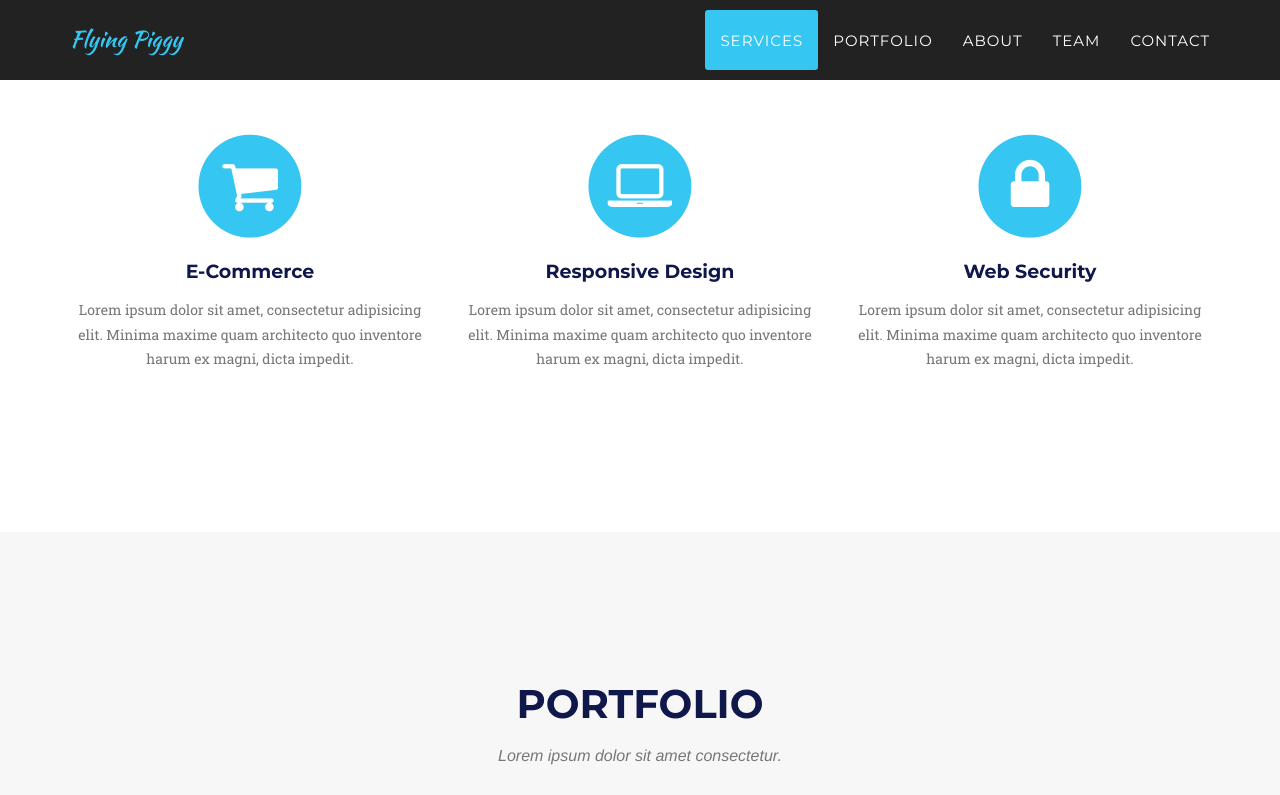
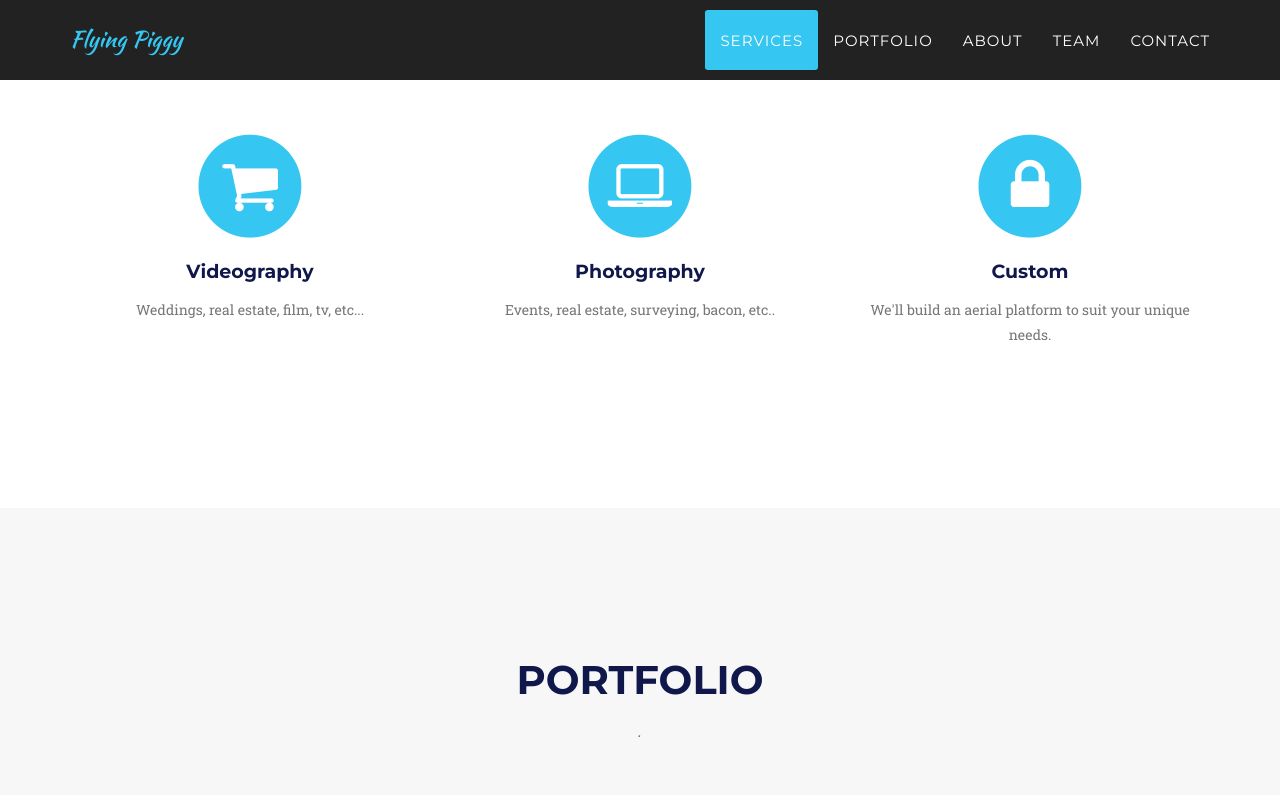
Before and after one commit to dronepiggy/dronepiggy.github.io, a Jekyll site: the page built from _posts/2014-07-13-project-6.markdown, in a window 1280 px wide and 1400 px high, scrolled down 938 px. Shown: the top 795 px of the window. Built offline with Jekyll 4.4.1, drawn with Linux system fonts in a browser that asks for light colours; some web fonts are replaced; some of the changed text lies outside the part shown; grey boxes are pictures that could not be loaded.

Commit message:
Update portfolio

```diff
--- a/_includes/modals.html
+++ b/_includes/modals.html
@@ -14,20 +14,18 @@
                         <div class="modal-body">
                             <h2>{{ post.title }}</h2>
                             <hr class="star-primary">
-                            <img src="img/portfolio/{{ post.img }}" class="img-responsive img-centered" alt="{{ post.alt }}">
+                            <div class='embed-container'><iframe src='https://player.vimeo.com/video/{{ post.vimeo-id }}' frameborder='0' webkitAllowFullScreen mozallowfullscreen allowFullScreen></iframe></div>
                             <p>{{ post.description }}</p>
                             <ul class="list-inline item-details">
                                 <li>Client:
-                                    <strong><a href="http://startbootstrap.com">{{ post.client }}</a>
+                                    <strong><a href="{{ post.website }}">{{ post.client }}</a>
                                     </strong>
                                 </li>
                                 <li>Date:
-                                    <strong><a href="http://startbootstrap.com">{{ post.project-date }}</a>
-                                    </strong>
+                                    <strong>{{ post.project-date }}</strong>
                                 </li>
                                 <li>Service:
-                                    <strong><a href="http://startbootstrap.com">{{ post.category }}</a>
-                                    </strong>
+                                    <strong>{{ post.category }}</strong>
                                 </li>
                             </ul>
                             <button type="button" class="btn btn-default" data-dismiss="modal"><i class="fa fa-times"></i> Close</button>
--- a/_includes/portfolio_grid.html
+++ b/_includes/portfolio_grid.html
@@ -4,7 +4,7 @@
             <div class="row">
                 <div class="col-lg-12 text-center">
                     <h2 class="section-heading">Portfolio</h2>
-                    <h3 class="section-subheading text-muted">Lorem ipsum dolor sit amet consectetur.</h3>
+                    <h3 class="section-subheading text-muted">{{ post.description }}.</h3>
                 </div>
             </div>
             <div class="row">
@@ -16,7 +16,7 @@
                                 <i class="fa fa-plus fa-3x"></i>
                             </div>
                         </div>
-                        <img src="img/portfolio/{{ post.thumbnail }}" class="img-responsive" alt="">
+                        <img src="https://i.vimeocdn.com/video/{{ post.vimeo-id }}_640.jpg" class="img-responsive" alt="">
                     </a>
                     <div class="portfolio-caption">
                         <h4>{{ post.title }}</h4>
--- a/_includes/services.html
+++ b/_includes/services.html
@@ -13,24 +13,24 @@
                         <i class="fa fa-circle fa-stack-2x text-primary"></i>
                         <i class="fa fa-shopping-cart fa-stack-1x fa-inverse"></i>
                     </span>
-                    <h4 class="service-heading">E-Commerce</h4>
-                    <p class="text-muted">Lorem ipsum dolor sit amet, consectetur adipisicing elit. Minima maxime quam architecto quo inventore harum ex magni, dicta impedit.</p>
+                    <h4 class="service-heading">Videography</h4>
+                    <p class="text-muted">Weddings, real estate, film, tv, etc...</p>
                 </div>
                 <div class="col-md-4">
                     <span class="fa-stack fa-4x">
                         <i class="fa fa-circle fa-stack-2x text-primary"></i>
                         <i class="fa fa-laptop fa-stack-1x fa-inverse"></i>
                     </span>
-                    <h4 class="service-heading">Responsive Design</h4>
-                    <p class="text-muted">Lorem ipsum dolor sit amet, consectetur adipisicing elit. Minima maxime quam architecto quo inventore harum ex magni, dicta impedit.</p>
+                    <h4 class="service-heading">Photography</h4>
+                    <p class="text-muted">Events, real estate, surveying, bacon, etc..</p>
                 </div>
                 <div class="col-md-4">
                     <span class="fa-stack fa-4x">
                         <i class="fa fa-circle fa-stack-2x text-primary"></i>
                         <i class="fa fa-lock fa-stack-1x fa-inverse"></i>
                     </span>
-                    <h4 class="service-heading">Web Security</h4>
-                    <p class="text-muted">Lorem ipsum dolor sit amet, consectetur adipisicing elit. Minima maxime quam architecto quo inventore harum ex magni, dicta impedit.</p>
+                    <h4 class="service-heading">Custom</h4>
+                    <p class="text-muted">We'll build an aerial platform to suit your unique needs.</p>
                 </div>
             </div>
         </div>
--- a/_includes/team.html
+++ b/_includes/team.html
@@ -3,8 +3,8 @@
         <div class="container">
             <div class="row">
                 <div class="col-lg-12 text-center">
-                    <h2 class="section-heading">Our Amazing Team</h2>
-                    <h3 class="section-subheading text-muted">Lorem ipsum dolor sit amet consectetur.</h3>
+                    <h2 class="section-heading">Our Team</h2>
+                    <h3 class="section-subheading text-muted">Tinkerers, designers, engineers.</h3>
                 </div>
             </div>
             <div class="row">
@@ -18,7 +18,6 @@
                             {% for network in member.social %}
                             <li><a href="{{ network.url }}"><i class="fa fa-{{ network.title }}"></i></a>
                             {% endfor %}
-
                         </ul>
                     </div>
                 </div>
@@ -26,7 +25,7 @@
             </div>
             <div class="row">
                 <div class="col-lg-8 col-lg-offset-2 text-center">
-                    <p class="large text-muted">Lorem ipsum dolor sit amet, consectetur adipisicing elit. Aut eaque, laboriosam veritatis, quos non quis ad perspiciatis, totam corporis ea, alias ut unde.</p>
+                    <p class="large text-muted">We bring a designer's eye to aerial cinematography.</p>
                 </div>
             </div>
         </div>
--- a/_posts/2014-07-13-project-6.markdown
+++ b/_posts/2014-07-13-project-6.markdown
@@ -1,15 +1,15 @@
 ---
-title: Round Icons
-subtitle: Graphic Design
+title: Demo Reel
+subtitle: Aerial Videography
 layout: default
 modal-id: 6
-date: 2014-07-15
+date: 2015-08-23
 img: roundicons.png
+vimeo-id: 130617082
 thumbnail: roundicons-thumbnail.png
-alt: image-alt
-project-date: April 2014
-client: Start Bootstrap
-category: Web Development
-description: Lorem ipsum dolor sit amet, usu cu alterum nominavi lobortis. At duo novum diceret. Tantas apeirian vix et, usu sanctus postulant inciderint ut, populo diceret necessitatibus in vim. Cu eum dicam feugiat noluisse.
+project-date: August 2015
+client: Various
+category: Aerial Videography
+description: A smattering of our aerial work from the first half of 2015.
 
 ---
```
Also changed, not shown: _posts/2014-07-14-project-5.markdown (deleted, +0 -15 lines), _posts/2014-07-15-project-4.markdown (deleted, +0 -15 lines), _posts/2014-07-16-project-3.markdown (deleted, +0 -15 lines), _posts/2014-07-17-project-2.markdown (deleted, +0 -15 lines), _posts/2014-07-18-project-1.markdown (deleted, +0 -15 lines).
